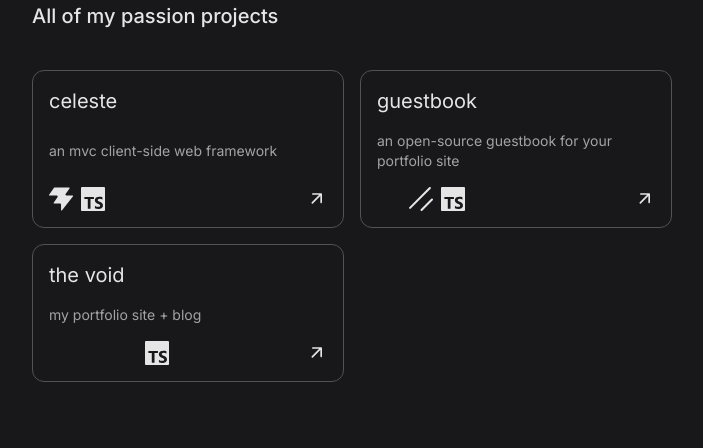
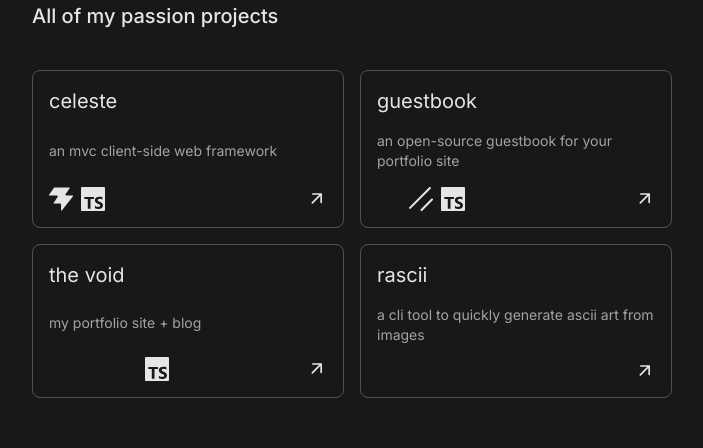
Before and after one commit to x0bd/the-void, a Next.js app: page /projects in a window 1280 px wide. Shown: the part 150-598 px from the top of the page, without its empty margins (288-991 px from the left). Built offline with nearby package versions, Linux system fonts and the light colour scheme; some icons are missing.

Commit message:
wip ui fixes

```diff
--- a/components/ProjectCard.tsx
+++ b/components/ProjectCard.tsx
@@ -13,7 +13,7 @@ const ProjectCard = () => {
 					href={`https://${project.link}`}
 					key={project.title}
 					target="_blank"
-					className="flex w-full cursor-pointer flex-col justify-between border border-neutral-600 gap-4 rounded-xl p-4 transition-transform hover:border-neutral-400 hover:-translate-y-1 duration-300"
+					className="flex w-full cursor-pointer flex-col justify-between border border-neutral-600 gap-4 rounded-lg p-4 transition-transform hover:border-neutral-400 hover:-translate-y-1 duration-300"
 				>
 					<div className="text-xl">{project.title}</div>
 					<div className="text-sm text-neutral-400">
--- a/data/projects.ts
+++ b/data/projects.ts
@@ -38,16 +38,6 @@ export const technologies: techs = {
 	spotify: "bi:spotify",
 };
 
-export type Experiment = {
-	title: string;
-	preview: string;
-	techs: string[];
-	github?: string;
-	web?: string;
-	codepen?: string;
-	previewAlt: string;
-};
-
 export type Project = {
 	title: string;
 	techs: string[];
@@ -57,21 +47,6 @@ export type Project = {
 	isComingSoon?: boolean;
 	wip?: boolean;
 };
-
-export const experiments: Experiment[] = [
-	{
-		title: "Unknown Pleasures Live",
-		techs: ["p5js", "javaScript"],
-		preview: "/images/pleasure.jpeg",
-		previewAlt: "Unknown Pleasures",
-	},
-	{
-		title: "Three Body Problem",
-		techs: ["p5.js", "javaScript"],
-		preview: "/images/demon.jpg",
-		previewAlt: "Three Body Problem",
-	},
-];
 
 export const projects: Project[] = [
 	{
@@ -96,4 +71,11 @@ export const projects: Project[] = [
 		link: "xoboid.vercel.app",
 		promoted: true,
 	},
+	{
+		title: "rascii",
+		techs: ["rust"],
+		description: "a cli tool to quickly generate ascii art from images",
+		link: "/",
+		promoted: true,
+	},
 ];
```
Also changed, not shown: 1 other file (tests, documents, lock files or other folders).
